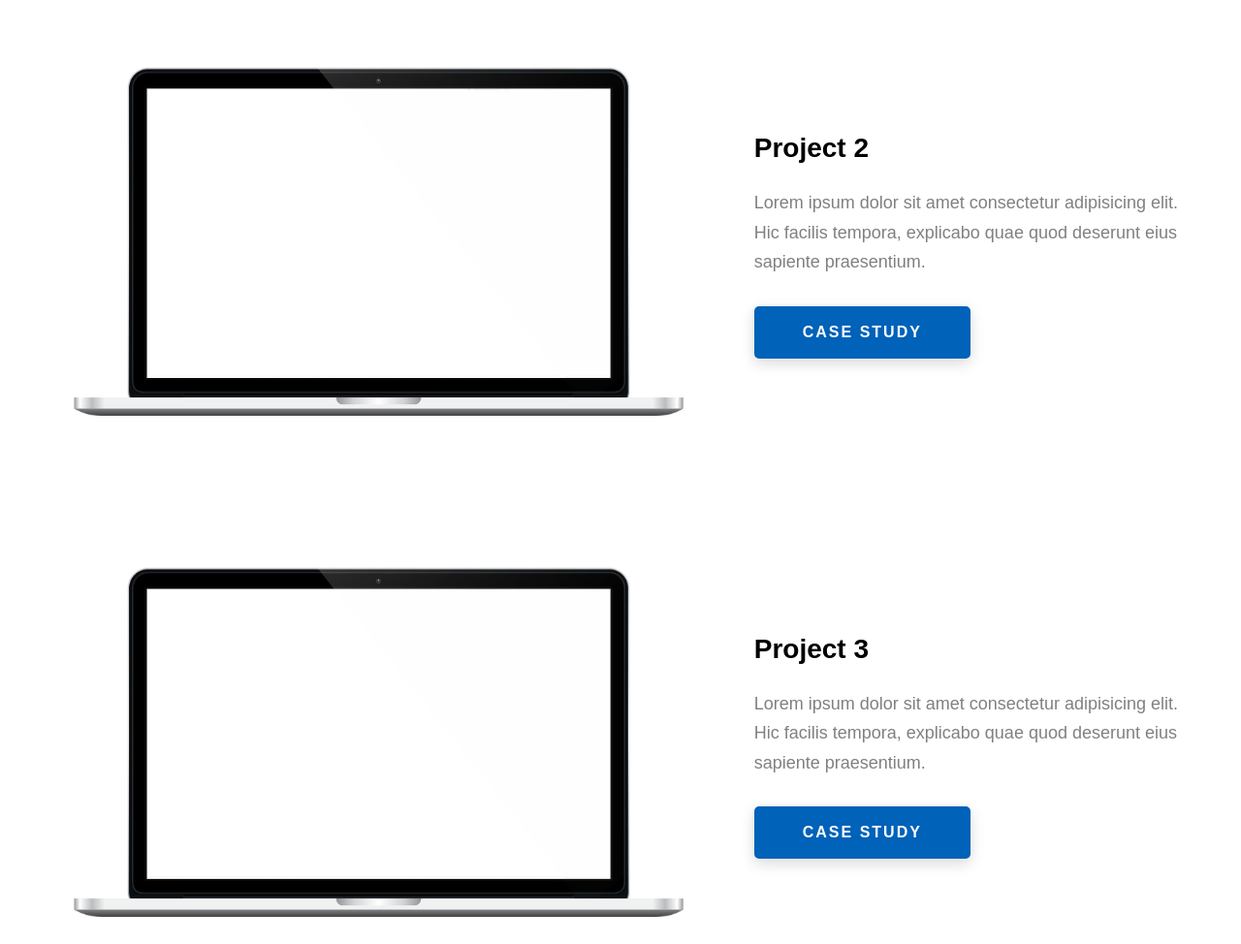
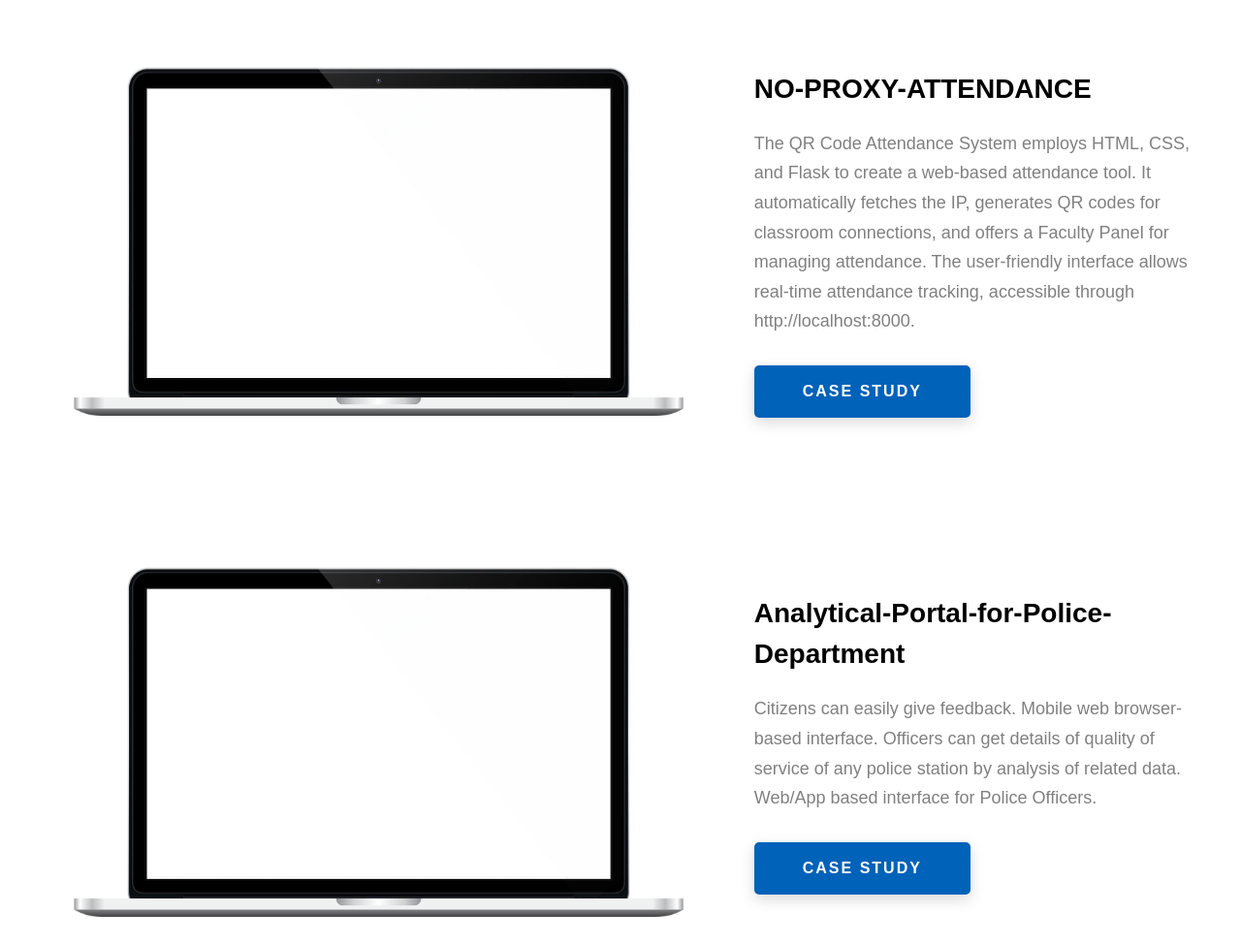
Before and after one commit to K-O-V-I-D/Portfolio, a website with bundled scripts: page index.html in a window 1280 px wide. Shown: the part 2620-3594 px from the top of the page at 97% size. Built offline with nearby package versions, Linux system fonts and the light colour scheme; files whose address does not match are found by name.

Commit message:
Update index.html

```diff
--- a/index.html
+++ b/index.html
@@ -139,7 +139,7 @@
               loading="lazy" />
           </div>
           <div class="projects__row-content">
-            <h3 class="projects__row-content-title">Project 1</h3>
+            <h3 class="projects__row-content-title">CIAM</h3>
             <p class="projects__row-content-desc">
               It provides a secure and controlled environment for running containers by allowing administrators to
               define access rules and permissions for different users and containers, API-based container management,
@@ -155,11 +155,9 @@
               loading="lazy" />
           </div>
           <div class="projects__row-content">
-            <h3 class="projects__row-content-title">Project 2</h3>
+            <h3 class="projects__row-content-title">NO-PROXY-ATTENDANCE</h3>
             <p class="projects__row-content-desc">
-              Lorem ipsum dolor sit amet consectetur adipisicing elit. Hic
-              facilis tempora, explicabo quae quod deserunt eius sapiente
-              praesentium.
+              The QR Code Attendance System employs HTML, CSS, and Flask to create a web-based attendance tool. It automatically fetches the IP, generates QR codes for classroom connections, and offers a Faculty Panel for managing attendance. The user-friendly interface allows real-time attendance tracking, accessible through http://localhost:8000.
             </p>
             <a href="./project-2.html" class="btn btn--med btn--theme dynamicBgClr" target="_blank">Case Study</a>
           </div>
@@ -170,11 +168,9 @@
               loading="lazy" />
           </div>
           <div class="projects__row-content">
-            <h3 class="projects__row-content-title">Project 3</h3>
+            <h3 class="projects__row-content-title">Analytical-Portal-for-Police-Department</h3>
             <p class="projects__row-content-desc">
-              Lorem ipsum dolor sit amet consectetur adipisicing elit. Hic
-              facilis tempora, explicabo quae quod deserunt eius sapiente
-              praesentium.
+Citizens can easily give feedback. Mobile web browser-based interface. Officers can get details of quality of service of any police station by analysis of related data. Web/App based interface for Police Officers.
             </p>
             <a href="./project-3.html" class="btn btn--med btn--theme dynamicBgClr" target="_blank">Case Study</a>
           </div>
```
